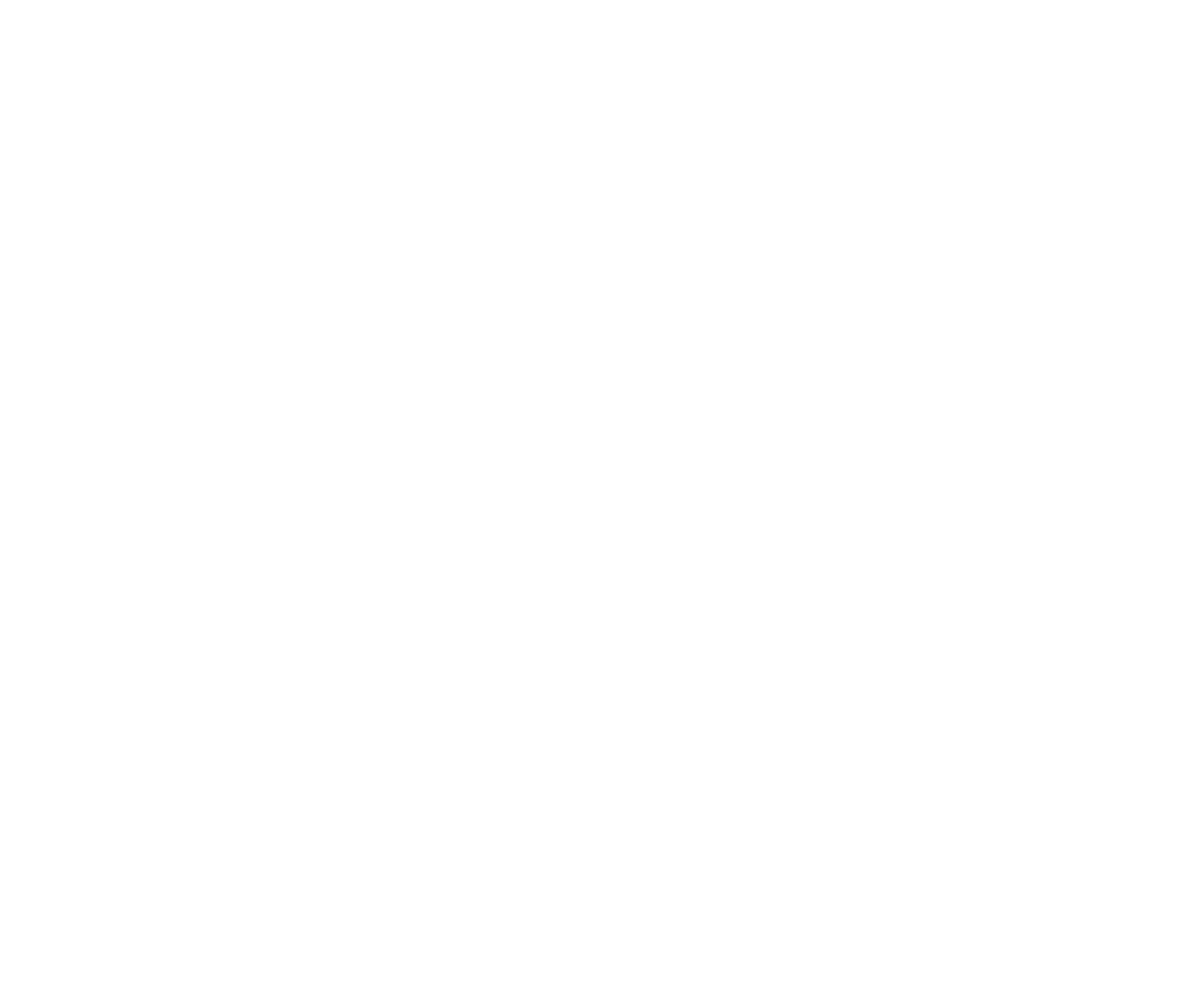
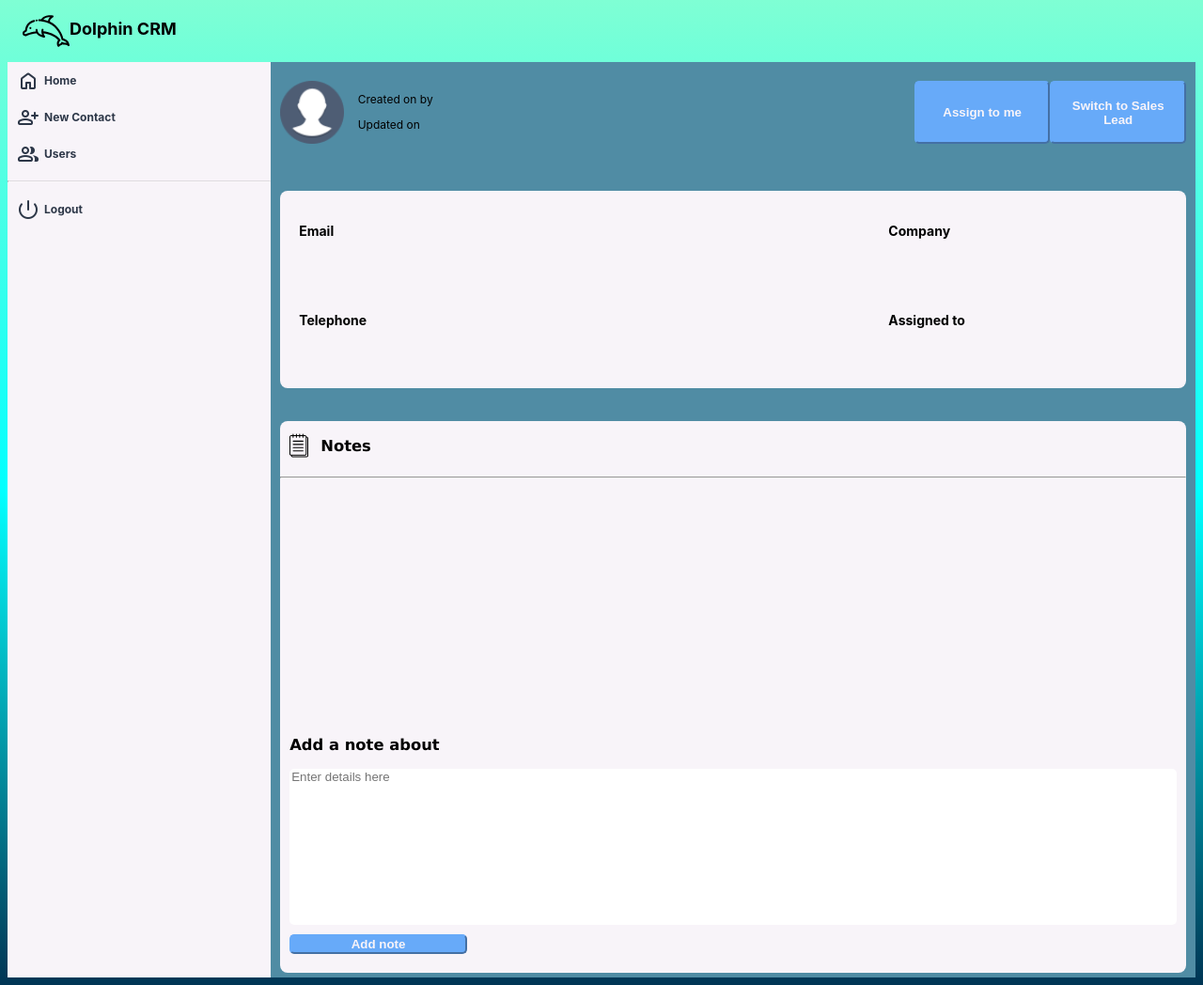
Before and after one commit to KLAW4life/info2180-finalproject, a PHP site: page /viewContact.php in a window 1280 px wide. Before the commit the page is empty. Shown: the whole page at 94% size. Before the commit the page ends 800 px from the top, so only its background shows below. Run offline with PHP 8.4, Linux system fonts and the light colour scheme; data that the repository does not hold is empty.

Commit message:
Added php

```diff
--- a/viewContact.css
+++ b/viewContact.css
@@ -13,6 +13,7 @@
     font-family: -apple-system, BlinkMacSystemFont,"SegoeUI",Roboto,"Helvetica Neue",Arial,"Noto Sans", sansserif;
     background:linear-gradient(to bottom, #7FFFD4, #00FFFF,#003554);
 }
+
 .mainContent {
     display: flex;
 }
@@ -20,29 +21,25 @@
 .mainContent .viewContainer{
     background: #508CA4;
     width: 100%;
-}
+    padding-bottom: 5px;
 
-.dashboard{
-    padding: 2rem;
-    padding-top: 1rem;
-}
-
-.dashboard-header{
-    display: flex;
-    justify-content: space-between;
-    align-items: center;
 }
 
 .sidebar{
-    width: 300px;
-    height: 100%;
+    width: 360px;
     background: #F8F4F9;
 
+}
+
+.profile{
+    display: flex;
 }
 .sidebar.span{
     padding-right: 5px;
 }
-
+p{
+    font-size: 12px;
+}
 .side-button{
     display: flex;
     align-items: center;
@@ -75,9 +72,8 @@
 }
 
 .banner img{
-    width: 25px;
-    margin-left: 10px;
-    margin-right: 10px;
+    width: 50px;
+
 }
 
 .notesHeading img{
@@ -102,8 +98,12 @@
     display: grid;
     margin-left: 10px;
     margin-right: 10px;
-    grid-template-columns: 65% 15% 15%;
+    grid-template-columns: 70% 15% 15%;
 
+}
+.profile img{
+    margin-right: 15px;
+    width: 10%
 }
 
 .assign{
@@ -120,7 +120,17 @@
     color: #F8F4F9;
     border-color: #67AAF9;
     font-weight: bold;
+
 }
+.Add{
+    background-color: #67AAF9;
+    border-radius: 5px;
+    color: #F8F4F9;
+    border-color: #67AAF9;
+    font-weight: bold;
+    width:20%
+}
+
 
 .contactDetails{
     border-style: solid;
@@ -143,9 +153,12 @@
 
 .contactDetails h3{
     font-size: 14px;
+
+
+}
+.details{
     margin-left: 20px;
     padding-top: 20px;
-
 }
 
 .notes{
--- a/viewContact.js
+++ b/viewContact.js
@@ -1,9 +1,29 @@
 let assignBtn = document.querySelector(".assign")
 let switchBtn = document.querySelector(".switch")
 let notesInput = document.getElementById("noteInput")
+let noteAddBtn = document.querySelector(".Add")
+
+noteAddBtn.addEventListener("click", function(element){
+    element.preventDefault();
+    if (notesInput.value != ""){
+        fetch("",{
+            method:"POST",
+            headers: {'Content-Type':'application/x-www-form-urlencoded'},
+            body: `note=${notesInput.value}`
+        })
+        .then(response=>{return response.text()})
+        .then(data =>{
+
+        })
+        .catch(error=>{console.log(error)})
+    }
+})
 
 assignBtn.addEventListener("click", function(element){
     element.preventDefault();
+
+
+
 
 });
 switchBtn.addEventListener("click", function(element){
--- a/viewContact.php
+++ b/viewContact.php
@@ -1,5 +1,121 @@
 <?php
+session_start();
 $host = 'localhost';
-$username = 'lab5_user';
+$username = 'finalproj_user';
 $password = 'password123';
-$dbname = 'world';
+$dbname = 'dolphin_crm2';
+
+// $_GET["id"]
+$contId = "1";
+// $userId = $_SESSION["id"];
+$conn = new PDO("mysql:host=$host;dbname=$dbname;charset=utf8mb4", $username, $password);
+$stmt = $conn->query("SELECT title, firstname, lastname, email, company, telephone, assigned_to, created_by, created_at, updated_at FROM Contacts WHERE id = $contId");
+$results = $stmt->fetchAll(PDO::FETCH_ASSOC)[0];
+// $stmt = $conn->query("SELECT created_by, comment FROM Notes WHERE id = $userId");
+// $results = $stmt->fetchAll(PDO::FETCH_ASSOC)[0];
+
+
+
+
+?>
+<!DOCTYPE html>
+<html lang="en">
+<head>
+    <link rel="stylesheet" href="https://fonts.googleapis.com/css2?family=Material+Symbols+Rounded:opsz,wght,FILL,GRAD@48,400,0,0" />
+    <meta charset="UTF-8">
+    <meta http-equiv="X-UA-Compatible" content="IE=edge">
+    <meta name="viewport" content="width=device-width, initial-scale=1.0">
+    <title>Dolphin CRM</title>
+
+    <link rel="stylesheet" href="viewContact.css">
+    <script src="viewContact.js"></script>
+</head>
+<body>
+    <section class = "bannerSection"></section>
+        <header class = "banner">
+            <img src="dolphin-svgrepo-com.svg" alt="logo">
+
+            <h1>Dolphin CRM</h1>
+        </header>
+    <section class = "mainContent">
+        <div class="sidebar">
+            <nav>
+                <li class="side-button">
+                    <span class="material-symbols-rounded">home</span>
+                    <p>Home</p>
+                </li>
+                <li class="side-button">
+                    <span class="material-symbols-rounded">person_add</span>
+                    <p>New Contact</p>
+                </li>
+                <li class="side-button">
+                    <span class="material-symbols-rounded">group</span>
+                    <p>Users</p>
+                </li>
+                <hr>
+                <li class="side-button">
+                    <span class="material-symbols-rounded">power_settings_new</span>
+                    <p>Logout</p>
+                </li>
+            </nav>
+        </div>
+        <div class = "viewContainer">
+            <div class = "buttonsAndProfile">
+                <div class = "profile">
+                    <img src ="Circle-icons-profile.svg.png" alt = "profileImage">
+                    <div class = "continfo">
+                        <?php
+                        echo "<p>".$results['title']." ".$results['firstname']. " ".$results['lastname']. "</p>";
+                        echo "<p>Created on ".$results['created_at']." by ". $results['created_by']."</p>";
+                        echo "<p>Updated on ".$results['updated_at']."</p>";?>
+                    </div>
+                </div>
+                <button class="assign">Assign to me</button>
+                <button class="switch">Switch to Sales Lead</button>
+            </div>
+            <div class = "contactHeading">
+
+            </div>
+            <div class ="contactDetails">
+                <div class = "details">
+                    <h3>Email</h3>
+                    <?php
+                    echo "<p>".$results['email']."</p>";?>
+                </div>
+                <div class = "details">
+                    <h3>Company</h3>
+                    <?php
+                    echo "<p>".$results['company']."</p>";?>
+                </div>
+                <div class = "details">
+                    <h3>Telephone</h3>
+                    <?php
+                    echo "<p>".$results['telephone']."</p>";?>
+                </div>
+                <div class = "details">
+                    <h3>Assigned to</h3>
+                    <?php
+                    echo "<p>".$results['assigned_to']."</p>";?>
+                </div>
+            </div>
+            <div class = "notes">
+                <div class = "notesHeading">
+                    <img src="notes-icon.svg" alt="logo">
+                    <h3 id ="notesHeading">Notes</h3>
+                </div>
+                <hr>
+                <div class ="viewNotes">
+
+                </div>
+                <div class = "addNoteContainer">
+                    <div class = "addNotes">
+                        <h3>Add a note about</h3>
+                        <input type="note" placeholder="Enter details here" id = "noteInput">
+                        <button class="Add">Add note</button>
+                    </div>
+                </div>
+            </div>
+
+        </section>
+    </section>
+</body>
```
Also changed, not shown: note.php (added, +11 -0 lines).
